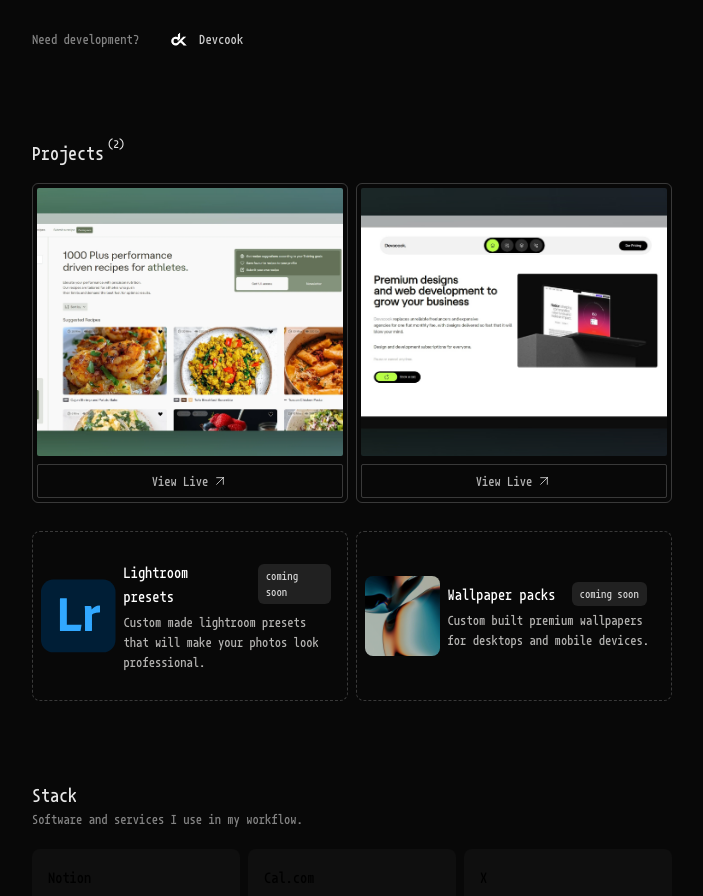
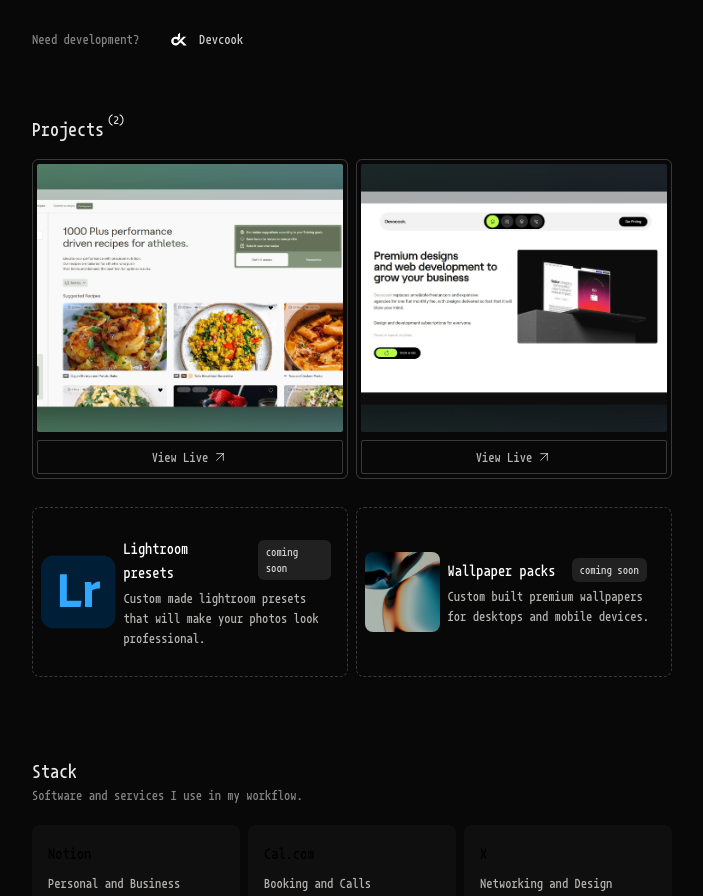
Before and after one commit to hendrckks/tetenga, a React (Vite) app: page / in a window 1280 px wide. Shown: the part 489-1385 px from the top of the page, without its empty margins (288-991 px from the left). Built offline with nearby package versions, Linux system fonts and the light colour scheme; a web font is replaced by a local one.

Commit message:
fix margin

```diff
--- a/src/components/Venture.tsx
+++ b/src/components/Venture.tsx
@@ -121,7 +121,7 @@ const Venture: React.FC = () => {
   ).length;
 
   return (
-    <div className="lg:px-0 px-3 w-full flex mt-6 flex-col gap-4 rounded-xl text-white">
+    <div className="lg:px-0 px-3 w-full flex flex-col gap-4 rounded-xl text-white">
       <h2 className="text-xl font-medium text-white/90">
         Projects
         <span className="text-xs ml-1 relative bottom-3">
```
